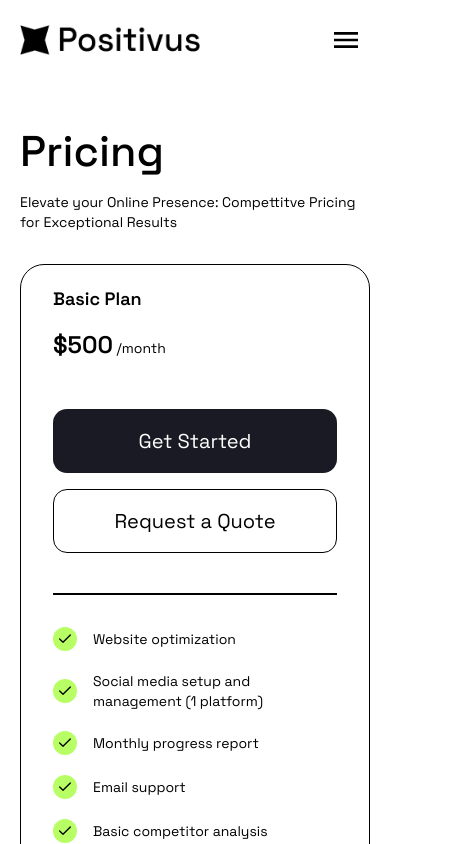
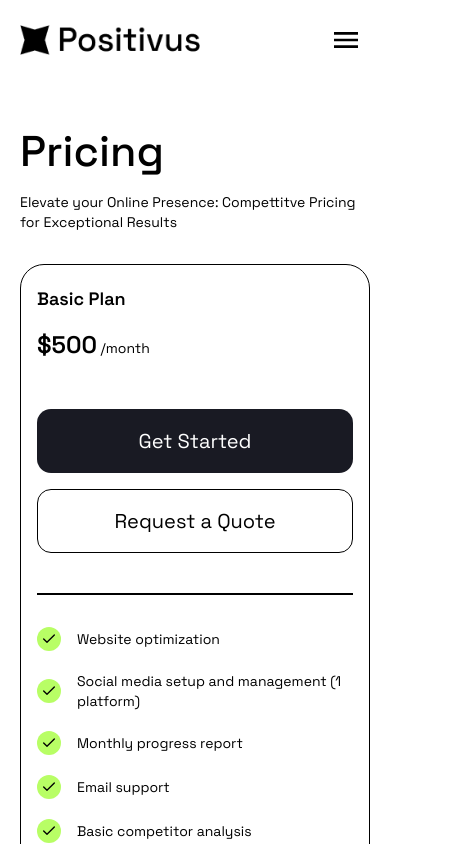
Before and after one commit to hervezossou/positivus-site, a Next.js app: page /pricing in a window 390 px wide. Shown: the top 844 px of the page, 461 px wide, since content can reach past the window. Built offline with nearby package versions, Linux system fonts and the light colour scheme.

Commit message:
style(pricing): improve pricing card responsive layout

```diff
--- a/app/components/pricing/ui/PricingCard.tsx
+++ b/app/components/pricing/ui/PricingCard.tsx
@@ -12,16 +12,16 @@ interface PricingCardProps {
     variant: Variant;
 }
 
-const baseStyle = "w-full h-[900px] flex flex-col items-start gap-y-4 px-8 pt-5 pb-12 rounded-3xl lg:w-1/3";
+const baseStyle = "w-full h-[900px] flex flex-col items-start gap-y-4 px-4 pt-5 pb-12 rounded-3xl md:w-xs lg:w-1/3 lg:px-8";
 const variantStyle: Record<Variant, string> = {
-    light: "bg-white w-auto text-black border [filter:drop-shadow(0px_5px_0px_#191A23)]",
+    light: "bg-white text-black border [filter:drop-shadow(0px_5px_0px_#191A23)]",
     dark: "bg-dark text-white [filter:drop-shadow(0px_5px_0px_#191A23)]",
 }
 
 export const PricingCard = ({ type, price, isPopular, advantages, variant } : PricingCardProps) => {
     return (
         <div className={clsx(baseStyle, variantStyle[variant])}>
-            <div className="flex items-center justify-between gap-x-72 md:gap-x-50">
+            <div className="flex items-center justify-between w-full">
                 <p className="text-lg font-semibold md:text-xl">
                     {type} Plan
                 </p>
```
